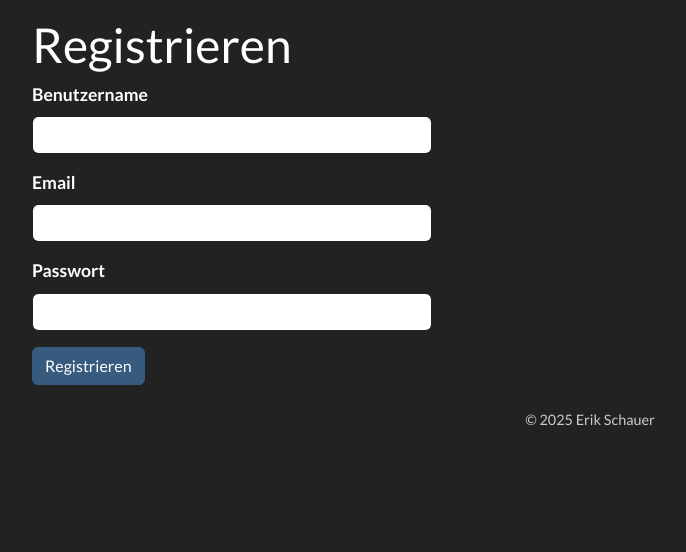
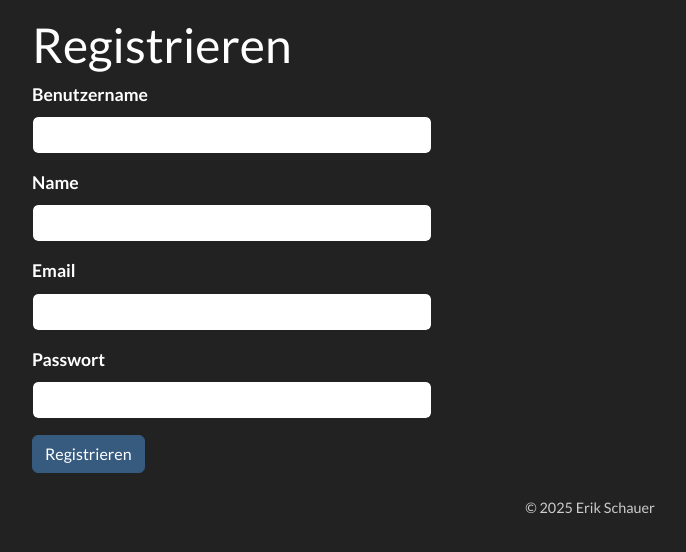
Before and after one commit to DO1FFE/qrcode, a Flask app: page /register in a window 1280 px wide. Shown: the part 72-624 px from the top of the page, without its empty margins (50-736 px from the left). Run offline with Flask 3, Linux system fonts and the light colour scheme; some libraries are stand-ins or nearby versions.

Commit message:
Add name field during registration and show username in navbar

```diff
--- a/app.py
+++ b/app.py
@@ -114,6 +114,7 @@ def check_plan_expiration():
 def register():
     if request.method == 'POST':
         username = request.form.get('username')
+        name = request.form.get('name')
         email = request.form.get('email')
         password = request.form.get('password')
         if User.query.filter_by(username=username).first():
@@ -124,6 +125,7 @@ def register():
             return redirect(url_for('register'))
         user = User(
             username=username,
+            name=name,
             email=email,
             password_hash=generate_password_hash(password),
         )
--- a/templates/base.html
+++ b/templates/base.html
@@ -12,7 +12,7 @@
         <a class="navbar-brand" href="{{ url_for('index') }}">QR-Code</a>
         <div class="d-flex">
             {% if current_user.is_authenticated %}
-                <span class="navbar-text me-2 text-white">{{ current_user.name or current_user.username }} – {{ current_user.plan|capitalize }}</span>
+                <span class="navbar-text me-2 text-white">{{ current_user.username }} – {{ current_user.plan|capitalize }}</span>
                 {% if current_user.username == 'DO1FFE' %}
                 <a class="btn btn-outline-warning me-2" href="{{ url_for('admin_panel') }}">Admin</a>
                 {% endif %}
--- a/templates/register.html
+++ b/templates/register.html
@@ -5,6 +5,10 @@
   <div class="mb-3">
     <label class="form-label">Benutzername</label>
     <input type="text" class="form-control" name="username" required>
+  </div>
+  <div class="mb-3">
+    <label class="form-label">Name</label>
+    <input type="text" class="form-control" name="name" required>
   </div>
   <div class="mb-3">
     <label class="form-label">Email</label>
```
